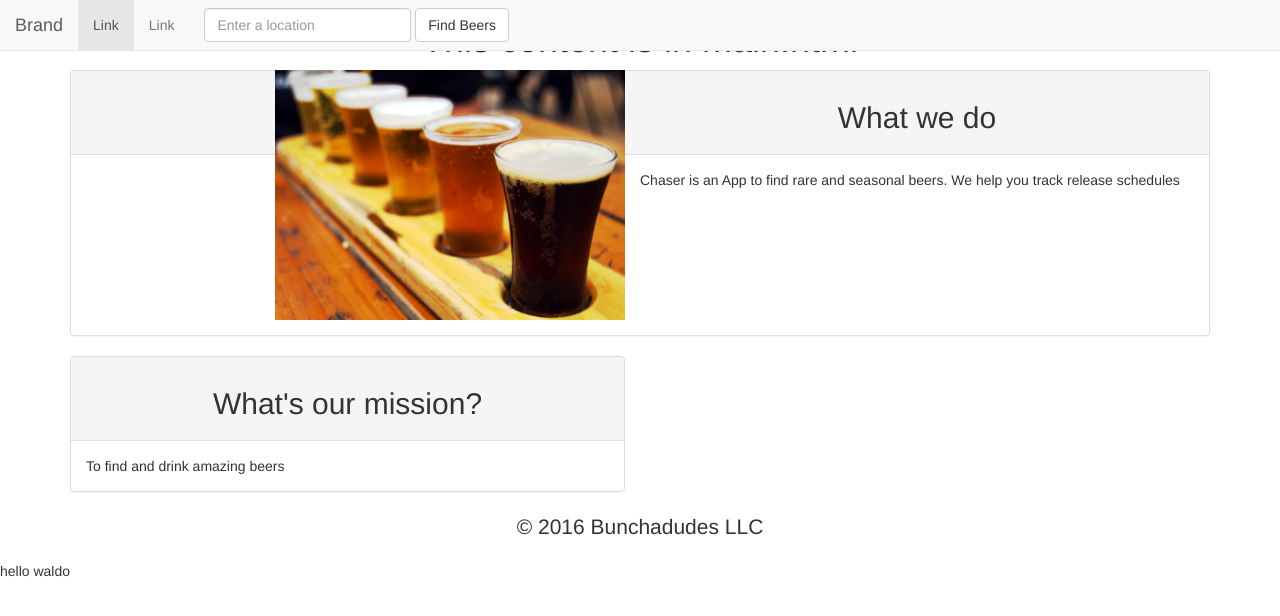
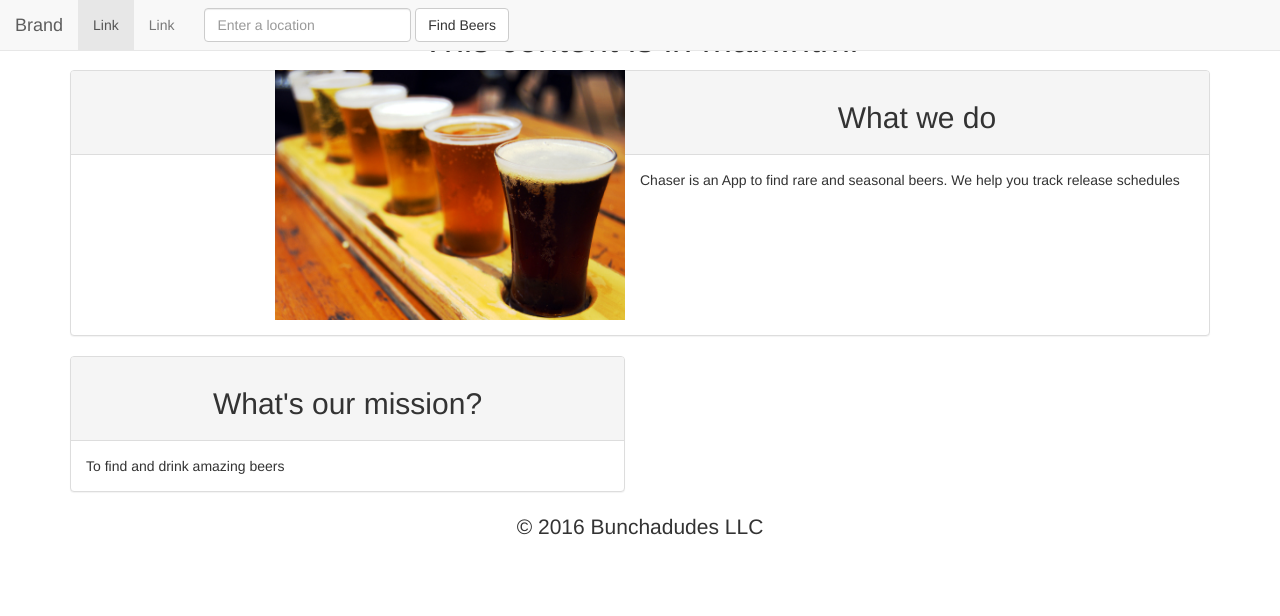
Before and after one commit to dstichter/finalProject, a website: page index.html in a window 1280 px wide. Drawn offline with nearby package versions, Linux system fonts and the light colour scheme; some packages are replaced by stand-ins of ours.

Commit message:
tweeks to the index

```diff
--- a/index.html
+++ b/index.html
@@ -22,7 +22,7 @@
   <body>
 
     <ui-view></ui-view>
-<p>hello waldo</p>
+
 
   </body>
 </html>
```
